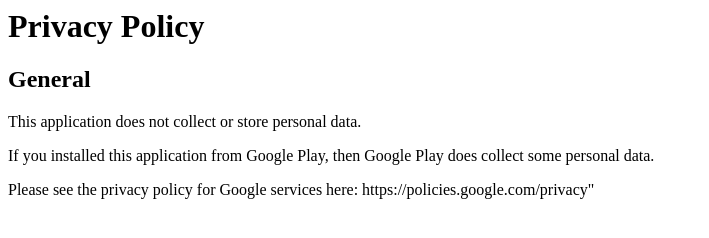
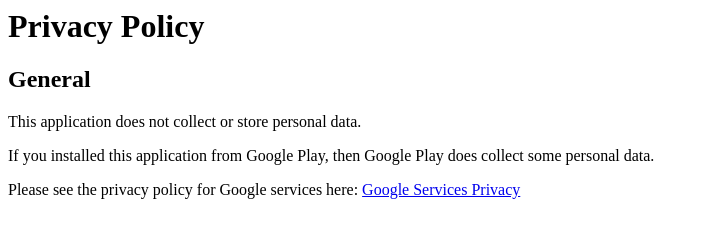
Before and after one commit to frozenbearddev/PrivacyPolicy, a plain HTML site: page index.html in a window 1280 px wide. Shown: the whole page, without its empty margins (0-709 px from the left). Drawn offline with Linux system fonts and the light colour scheme.

Commit message:
updates policy

```diff
--- a/index.html
+++ b/index.html
@@ -5,4 +5,4 @@
 <p>This application does not collect or store personal data.</p>
 <p></p>
 <p>If you installed this application from Google Play, then Google Play does collect some personal data.</p>
-<p>Please see the privacy policy for Google services here: https://policies.google.com/privacy"
+<p>Please see the privacy policy for Google services here: <a href="https://policies.google.com/privacy">Google Services Privacy</a>
```
